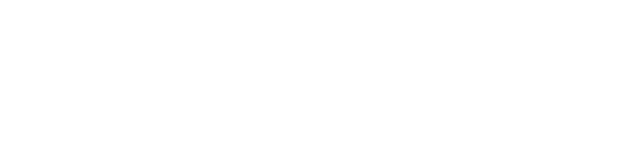
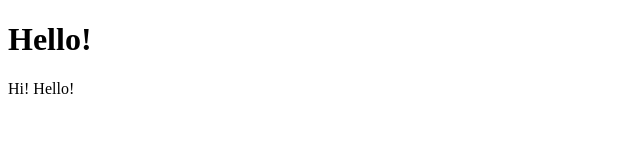
Before and after one commit to ericaterkhorn/GITPractice, a plain HTML site: page index.html in a window 1280 px wide. Shown: the whole page, without its empty margins (0-640 px from the left). Drawn offline with Linux system fonts and the light colour scheme.

Commit message:
added header

```diff
--- a/index.html
+++ b/index.html
@@ -6,6 +6,7 @@
     <title>Document</title>
 </head>
 <body>
-
+    <h1>Hello!</h1>
+    <p>Hi! Hello!</p>
 </body>
 </html>
```
